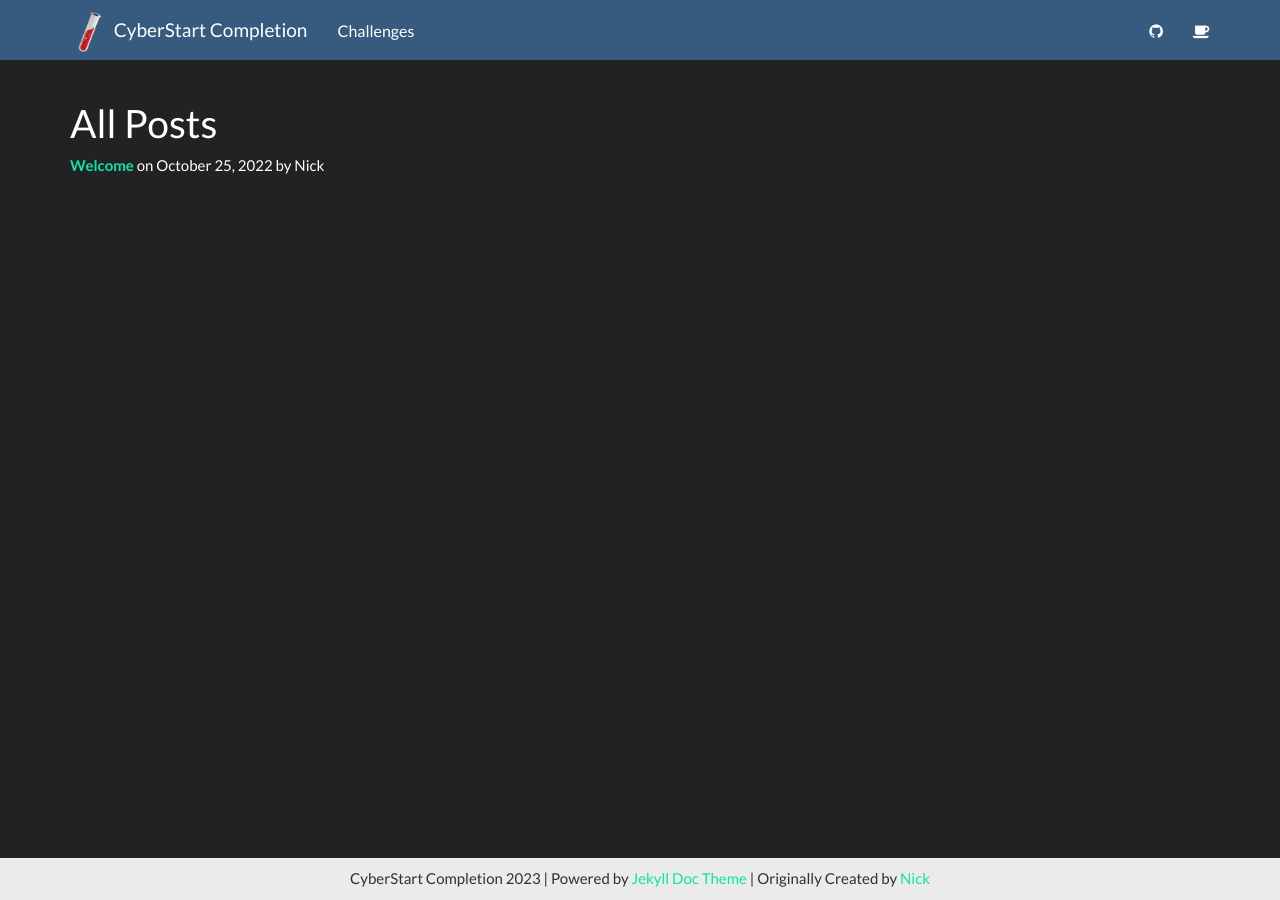
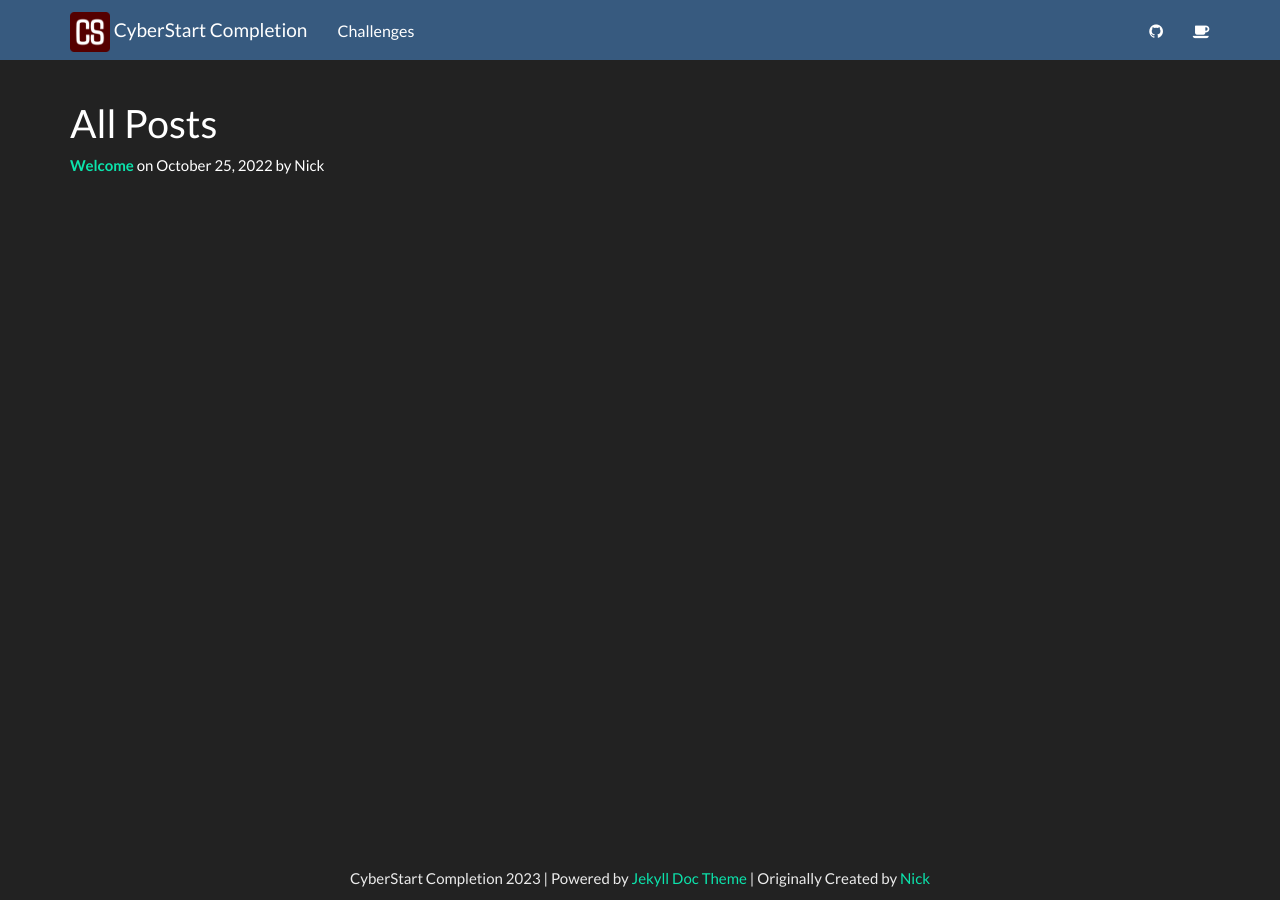
Before and after one commit to PrinceBunBun981/cyberstart.dev, a Jekyll site: the page built from assets/allposts.html, in a window 1280 px wide. Built offline with Jekyll 4.4.1, drawn with Linux system fonts in a browser that asks for light colours; comment, search, counter and statistics services are not loaded.

Commit message:
Updated some styling

```diff
--- a/_sass/_jekyll-doc-theme.scss
+++ b/_sass/_jekyll-doc-theme.scss
@@ -44,8 +44,8 @@ body {
   bottom: 0;
   width: 100%;
   padding-top: 10px;
-  background-color: $gray-lighter;
-  color: $gray-dark;
+  background-color: $gray-darker;
+  color: $gray-lighter;
 }
 
 .post-list-container {
```
Also changed, not shown: assets/img/logonav.png, favicon.ico (added).
